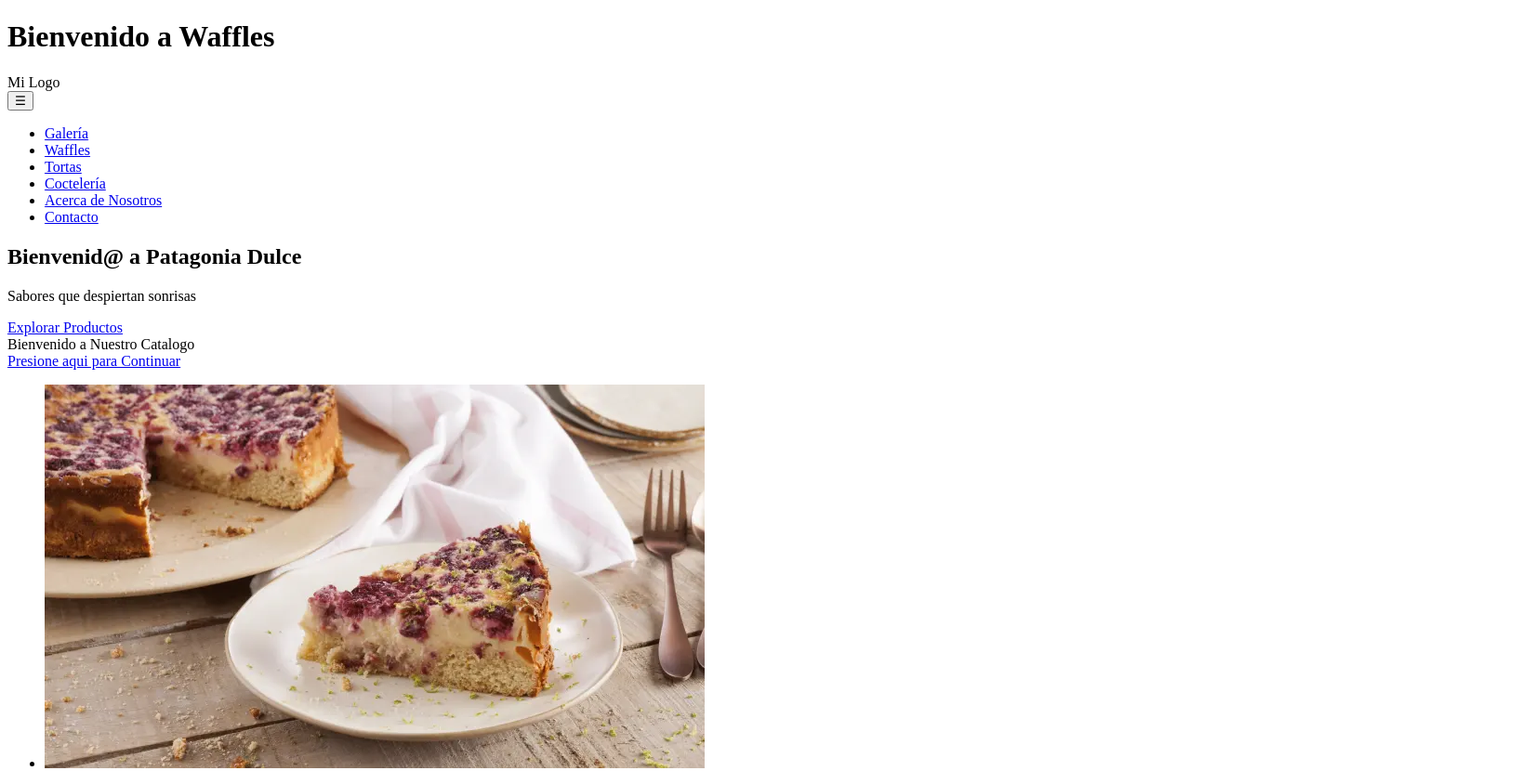
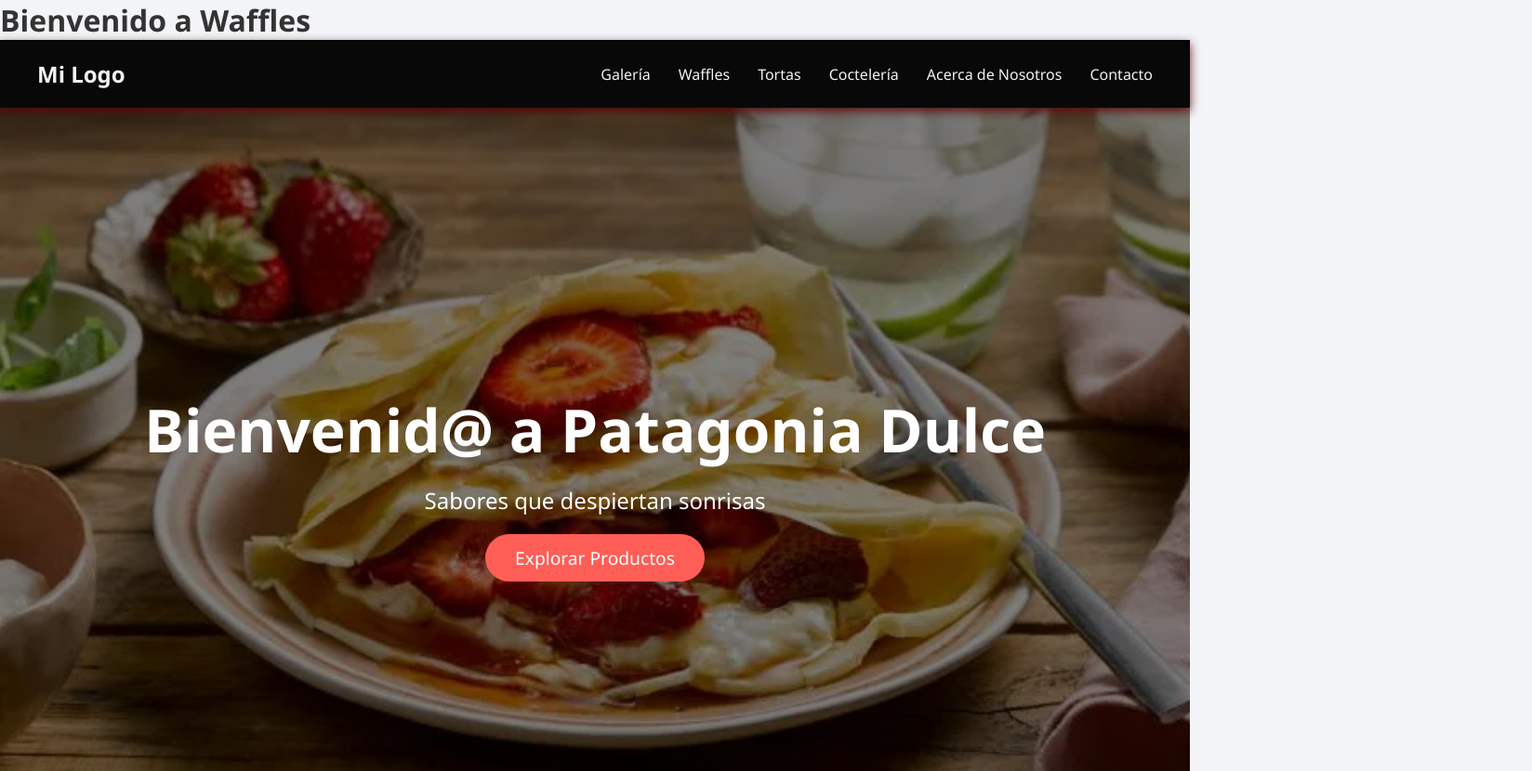
Before and after one commit to Angel420calixto/proyecto_ange-, a plain HTML site: page index.html in a window 1280 px wide. Shown: the top 830 px of the page at 93% size, 1648 px wide, since content can reach past the window. Drawn offline with nearby package versions, Linux system fonts and the light colour scheme; the site is published under a folder, as on GitHub Pages, so addresses that start at the root find nothing; a web font is replaced by a local one.

Commit message:
quite barras

```diff
--- a/galeria.html
+++ b/galeria.html
@@ -42,6 +42,6 @@
   </div>
 </section>
 
-  <script src="/index.js"></script>
+  <script src="index.js"></script>
 </body>
 </html>
--- a/index.html
+++ b/index.html
@@ -5,7 +5,7 @@
     <meta name="viewport" content="width=device-width, initial-scale=1.0">
     <title>Waffles vistor</title>
     <h1>Bienvenido a Waffles</h1>
-    <link rel="stylesheet" href="/style.css">
+    <link rel="stylesheet" href="style.css">
     <link rel="preconnect" href="https://fonts.googleapis.com">
     <link rel="preconnect" href="https://fonts.gstatic.com" crossorigin>
     <link
--- a/style.css
+++ b/style.css
@@ -125,7 +125,7 @@ body {
     position: relative;
     width: 100%;
     height: 100vh;
-    background-image: url('/img/panquques.webp');
+    background-image: url('img/panquques.webp');
     background-size: cover;
     background-position: center;
     background-repeat: no-repeat;
```
